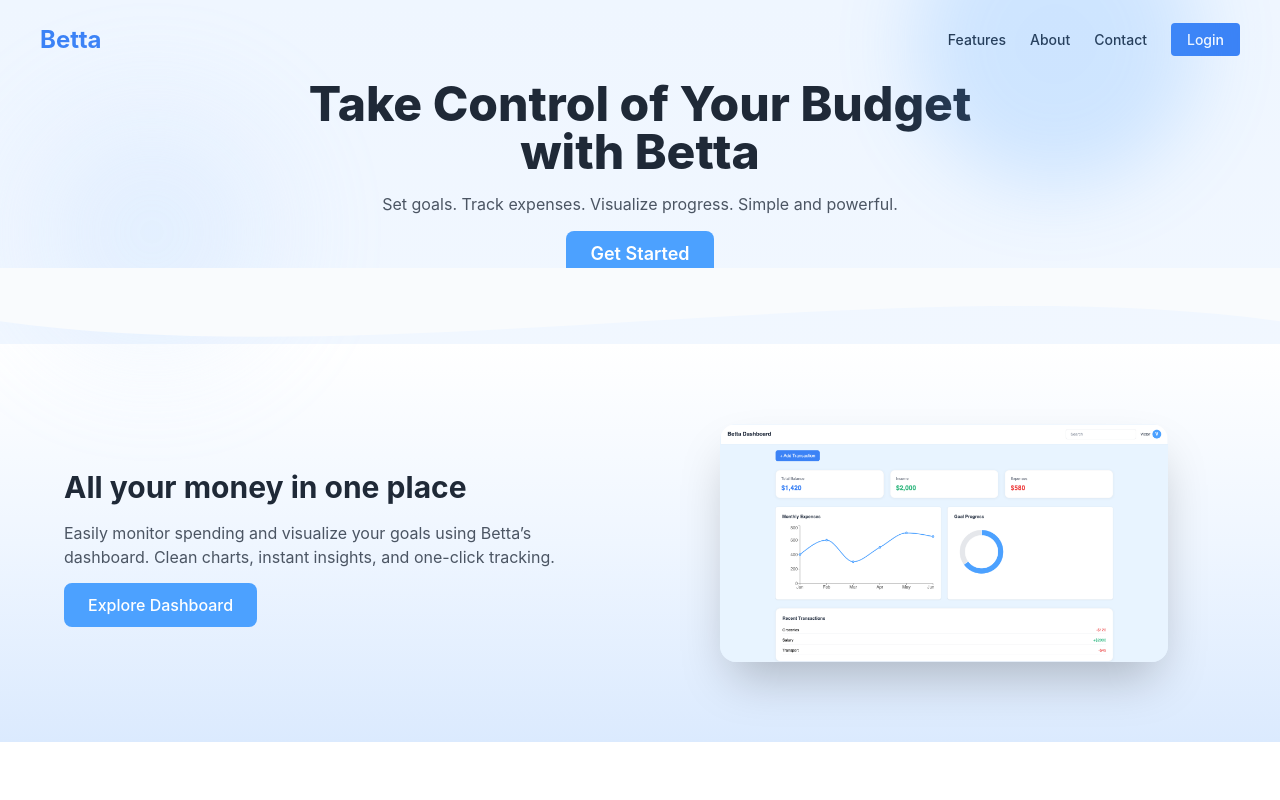
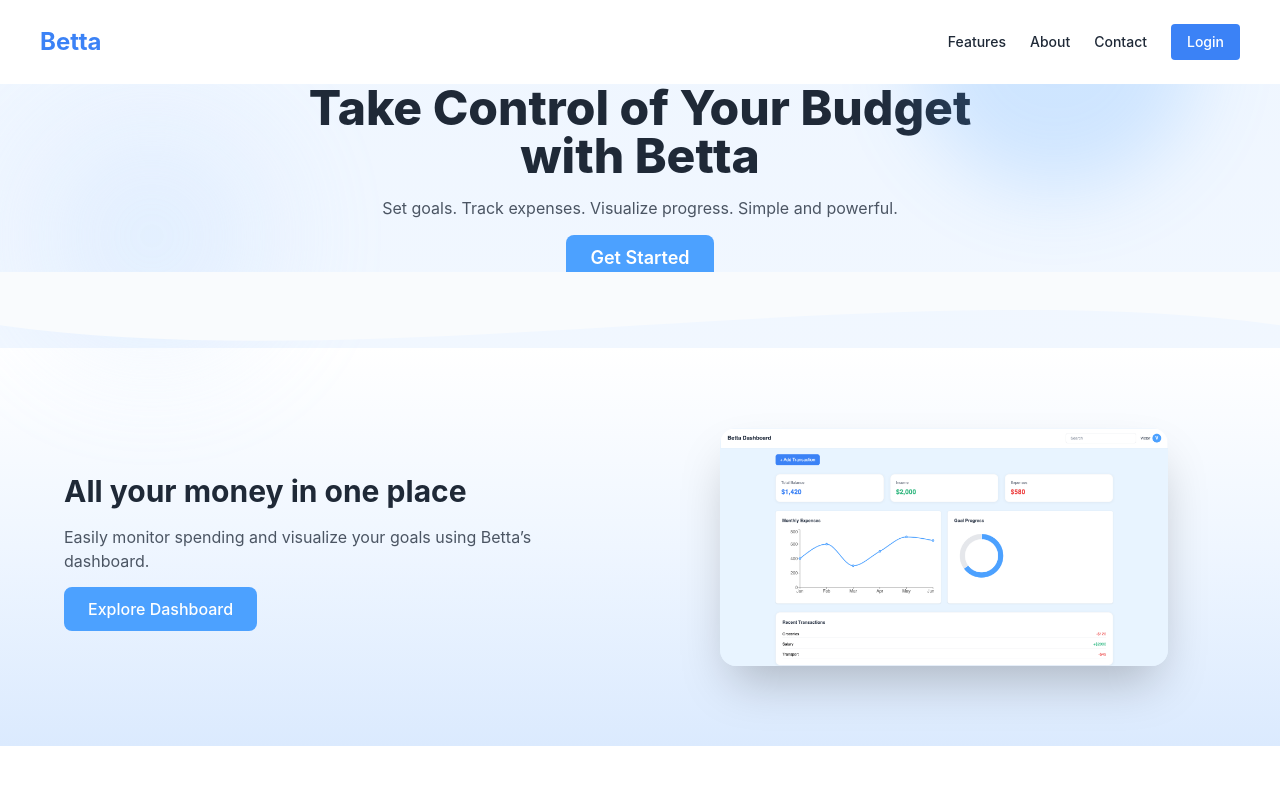
Before and after one commit to victorcreativee/Betta, a React (Create React App) app in the folder frontend/: page / in a window 1280 px wide. Shown: the top 800 px of the page. Built offline with nearby package versions, Linux system fonts and the light colour scheme.

Commit message:
landing page finalize

```diff
--- a/frontend/package.json
+++ b/frontend/package.json
@@ -21,6 +21,7 @@
     "react-intersection-observer": "^9.16.0",
     "react-router-dom": "^7.6.3",
     "react-scripts": "^5.0.1",
+    "react-scroll": "^1.9.3",
     "react-toastify": "^11.0.5",
     "recharts": "^3.0.2"
   },
--- a/frontend/src/index.css
+++ b/frontend/src/index.css
@@ -7,3 +7,6 @@ body {
   font-family: 'Inter', sans-serif;
   background-color: #E8F4FF;
 }
+html {
+  scroll-behavior: smooth;
+}
--- a/frontend/src/pages/Landing.jsx
+++ b/frontend/src/pages/Landing.jsx
@@ -1,31 +1,39 @@
 import { motion } from "framer-motion";
-import { Link } from "react-router-dom";
+import { useInView } from "react-intersection-observer";
 import mockupImage from "../assets/mockup.png";
-import { useInView } from "react-intersection-observer";
+import { Link as ScrollLink } from "react-scroll";
+import { Link as RouterLink } from "react-router-dom";
 
 export default function Landing() {
   return (
-    <div className="min-h-screen bg-gradient-to-b from-blue-50 to-white text-gray-800 flex flex-col">
+    <div className="min-h-screen scroll-smooth bg-gradient-to-b from-blue-50 to-white text-gray-800 flex flex-col">
 
       {/* Navbar */}
       <motion.header
-        className="flex justify-between items-center px-10 py-6"
+        className="flex justify-between items-center px-10 py-6 z-50 bg-white"
         initial={{ opacity: 0, y: -20 }}
         animate={{ opacity: 1, y: 0 }}
         transition={{ duration: 0.6 }}
       >
         <h1 className="text-2xl font-bold text-blue-500">Betta</h1>
-        <nav className="space-x-6 text-sm font-medium">
-          <a href="#features" className="hover:text-blue-600">Features</a>
-          <a href="#about" className="hover:text-blue-600">About</a>
-          <a href="#contact" className="hover:text-blue-600">Contact</a>
-          <Link to="/login" className="bg-blue-500 text-white px-4 py-2 rounded hover:bg-blue-600">Login</Link>
+        <nav className="space-x-6 text-sm font-medium flex items-center">
+          <ScrollLink to="features" smooth={true} duration={500} offset={-80} className="hover:text-blue-600 cursor-pointer" href="#">
+            Features
+          </ScrollLink>
+          <ScrollLink to="about" smooth={true} duration={500} offset={-80} className="hover:text-blue-600 cursor-pointer" href="#">
+            About
+          </ScrollLink>
+          <ScrollLink to="contact" smooth={true} duration={500} offset={-80} className="hover:text-blue-600 cursor-pointer" href="#">
+            Contact
+          </ScrollLink>
+          <RouterLink to="/login" className="bg-blue-500 text-white px-4 py-2 rounded hover:bg-blue-600">
+            Login
+          </RouterLink>
         </nav>
       </motion.header>
 
       {/* Hero Section */}
       <main className="flex-1 flex flex-col items-center justify-center text-center px-6 relative">
-        {/* Abstract Shapes */}
         <div className="absolute top-10 left-10 w-56 h-56 bg-blue-200 rounded-full opacity-30 blur-3xl animate-pulse" />
         <div className="absolute bottom-20 right-20 w-72 h-72 bg-primary rounded-full opacity-20 blur-2xl" />
 
@@ -47,44 +55,29 @@ export default function Landing() {
           Set goals. Track expenses. Visualize progress. Simple and powerful.
         </motion.p>
 
-        <motion.div
-          initial={{ scale: 0.8 }}
-          animate={{ scale: 1 }}
-          transition={{ delay: 0.9, duration: 0.6 }}
-        >
-          <Link
-            to="/Register"
-            className="bg-primary text-white px-6 py-3 rounded-lg text-lg font-semibold hover:bg-blue-600"
-          >
+        <motion.div initial={{ scale: 0.8 }} animate={{ scale: 1 }} transition={{ delay: 0.9, duration: 0.6 }}>
+          <RouterLink to="/register" className="bg-primary text-white px-6 py-3 rounded-lg text-lg font-semibold hover:bg-blue-600">
             Get Started
-          </Link>
+          </RouterLink>
         </motion.div>
       </main>
 
       {/* SVG Divider */}
       <div className="w-full overflow-hidden leading-none rotate-180 -mb-1">
         <svg viewBox="0 0 500 150" preserveAspectRatio="none" className="w-full h-20">
-          <path
-            d="M0.00,49.98 C150.00,150.00 349.84,-50.00 500.00,49.98 L500.00,150.00 L0.00,150.00 Z"
-            style={{ stroke: "none", fill: "#F9FBFD" }}
-          />
+          <path d="M0.00,49.98 C150.00,150.00 349.84,-50.00 500.00,49.98 L500.00,150.00 L0.00,150.00 Z" style={{ stroke: "none", fill: "#F9FBFD" }} />
         </svg>
       </div>
 
       {/* Mockup Showcase Section */}
       <section className="mt-0 px-6 py-20 bg-gradient-to-b from-white via-blue-50 to-blue-100">
         <div className="max-w-6xl mx-auto flex flex-col md:flex-row items-center gap-16">
-
-          {/* Scroll-Animated Text Block */}
           <ScrollAnimatedText />
-
-          {/* Scroll-Animated Mockup Image */}
           <ScrollAnimatedMockup />
-
         </div>
       </section>
 
-    {/* Feature Section */}
+      {/* Features Section */}
       <section id="features" className="bg-white py-24 px-6">
         <div className="max-w-6xl mx-auto text-center mb-16">
           <h2 className="text-4xl font-bold text-gray-800 mb-4">Smart Features That Empower You</h2>
@@ -94,27 +87,15 @@ export default function Landing() {
         </div>
 
         <div className="grid md:grid-cols-2 gap-12 max-w-5xl mx-auto">
-        <FeatureItem
-          title="Real-Time Tracking"
-          text="Track income and expenses as they happen — always know where your money is."
-        />
-        <FeatureItem
-          title="Goal Setting"
-          text="Set savings goals and monitor progress visually, so you stay motivated and accountable."
-        />
-        <FeatureItem
-          title="Visual Insights"
-          text="Pie charts, line graphs, and radial progress bars to help you understand your habits."
-        />
-        <FeatureItem
-          title="Simple Interface"
-          text="Designed to feel effortless — smooth UI with a calming light-blue theme."
-        />
+          <FeatureItem title="Real-Time Tracking" text="Track income and expenses as they happen — always know where your money is." />
+          <FeatureItem title="Goal Setting" text="Set savings goals and monitor progress visually, so you stay motivated and accountable." />
+          <FeatureItem title="Visual Insights" text="Pie charts, line graphs, and radial progress bars to help you understand your habits." />
+          <FeatureItem title="Simple Interface" text="Designed to feel effortless — smooth UI with a calming light-blue theme." />
         </div>
       </section>
 
-    {/* Value Highlights Section */}
-    <section className="bg-gradient-to-b from-blue-100 via-white to-white py-24 px-6">
+      {/* About Section */}
+      <section id="about" className="bg-gradient-to-b from-blue-100 via-white to-white py-24 px-6">
         <div className="max-w-6xl mx-auto text-center mb-16">
           <h2 className="text-4xl font-bold text-gray-800 mb-4">Why Betta Works for You</h2>
           <p className="text-gray-600 max-w-2xl mx-auto">
@@ -123,18 +104,9 @@ export default function Landing() {
         </div>
 
         <div className="grid md:grid-cols-3 gap-8 max-w-5xl mx-auto">
-        <ValueItem
-          title="Built for Simplicity"
-          text="Minimal clicks. Fast input. Everything where you expect it."
-        />
-        <ValueItem
-          title="Designed for Clarity"
-          text="No clutter — just numbers and insights that make sense."
-        />
-        <ValueItem
-          title="Goals Made Visible"
-          text="Your progress is always visual — not just numbers, but purpose."
-        />
+          <ValueItem title="Built for Simplicity" text="Minimal clicks. Fast input. Everything where you expect it." />
+          <ValueItem title="Designed for Clarity" text="No clutter — just numbers and insights that make sense." />
+          <ValueItem title="Goals Made Visible" text="Your progress is always visual — not just numbers, but purpose." />
         </div>
       </section>
 
@@ -146,54 +118,41 @@ export default function Landing() {
         </div>
 
         <div className="grid md:grid-cols-3 gap-8 max-w-5xl mx-auto">
-        <TestimonialCard
-          name="Sarah M."
-          text="Betta completely changed the way I budget. Simple and stress-free."
-        />
-        <TestimonialCard
-          name="James L."
-          text="I finally feel in control of my finances thanks to the goal setting tools."
-        />
-        <TestimonialCard
-          name="Lina K."
-          text="Beautiful interface and very intuitive. Love the visualizations!"
-        />
+          <TestimonialCard name="Sarah M." text="Betta completely changed the way I budget. Simple and stress-free." />
+          <TestimonialCard name="James L." text="I finally feel in control of my finances thanks to the goal setting tools." />
+          <TestimonialCard name="Lina K." text="Beautiful interface and very intuitive. Love the visualizations!" />
         </div>
       </section>
 
-    {/* CTA Banner */}
-    <section className="bg-blue-600 text-white py-20 px-6 text-center">
+      {/* CTA Section */}
+      <section id="contact" className="bg-blue-600 text-white py-20 px-6 text-center">
         <h2 className="text-4xl font-bold mb-4">Take Control of Your Finances Today</h2>
         <p className="mb-6 text-lg max-w-xl mx-auto">
           Join hundreds already budgeting smarter with Betta. It’s fast, free, and easy to get started.
         </p>
-      <Link
-        to="/dashboard"
-        className="inline-block bg-white text-blue-600 font-semibold px-6 py-3 rounded-lg hover:bg-blue-100 transition"
-      >
+        <RouterLink to="/dashboard" className="inline-block bg-white text-blue-600 font-semibold px-6 py-3 rounded-lg hover:bg-blue-100 transition">
           Launch Dashboard
-      </Link>
+        </RouterLink>
       </section>
-
 
       {/* Footer */}
       <footer className="bg-[#f0f4f8] py-10 px-6 text-center text-sm text-gray-500">
         <div className="max-w-6xl mx-auto">
           <p>© {new Date().getFullYear()} Betta — All rights reserved.</p>
           <div className="flex justify-center space-x-4 mt-2">
-          <Link to="/" className="hover:underline">Home</Link>
-          <Link to="/dashboard" className="hover:underline">Dashboard</Link>
-          <a href="#features" className="hover:underline">Features</a>
+            <RouterLink to="/" className="hover:underline">Home</RouterLink>
+            <RouterLink to="/dashboard" className="hover:underline">Dashboard</RouterLink>
+            <ScrollLink to="features" smooth={true} duration={500} className="hover:underline cursor-pointer" href="#">Features</ScrollLink>
           </div>
         </div>
       </footer>
-
     </div>
   );
 
+  // Animated helper components
+
   function ScrollAnimatedText() {
     const [ref, inView] = useInView({ triggerOnce: true, threshold: 0.2 });
-
     return (
       <motion.div
         ref={ref}
@@ -202,26 +161,17 @@ export default function Landing() {
         transition={{ duration: 0.6 }}
         className="md:w-1/2 text-center md:text-left"
       >
-        <h3 className="text-3xl font-bold text-gray-800 mb-4">
-          All your money in one place
-        </h3>
-        <p className="text-gray-600 mb-6">
-          Easily monitor spending and visualize your goals using Betta’s dashboard.
-          Clean charts, instant insights, and one-click tracking.
-        </p>
-        <Link
-          to="/dashboard"
-          className="bg-primary text-white px-6 py-3 rounded-lg font-medium hover:bg-blue-600 transition"
-        >
+        <h3 className="text-3xl font-bold text-gray-800 mb-4">All your money in one place</h3>
+        <p className="text-gray-600 mb-6">Easily monitor spending and visualize your goals using Betta’s dashboard.</p>
+        <RouterLink to="/dashboard" className="bg-primary text-white px-6 py-3 rounded-lg font-medium hover:bg-blue-600 transition">
           Explore Dashboard
-        </Link>
+        </RouterLink>
       </motion.div>
     );
   }
 
   function ScrollAnimatedMockup() {
     const [ref, inView] = useInView({ triggerOnce: true, threshold: 0.3 });
-
     return (
       <motion.div
         ref={ref}
@@ -230,18 +180,13 @@ export default function Landing() {
         transition={{ duration: 0.8 }}
         className="md:w-1/2"
       >
-        <img
-          src={mockupImage}
-          alt="App Mockup"
-          className="rounded-xl shadow-2xl w-full max-w-md mx-auto"
-        />
+        <img src={mockupImage} alt="App Mockup" className="rounded-xl shadow-2xl w-full max-w-md mx-auto" />
       </motion.div>
     );
   }
 
   function FeatureItem({ title, text }) {
     const [ref, inView] = useInView({ triggerOnce: true, threshold: 0.2 });
-
     return (
       <motion.div
         ref={ref}
@@ -258,7 +203,6 @@ export default function Landing() {
 
   function ValueItem({ title, text }) {
     const [ref, inView] = useInView({ triggerOnce: true, threshold: 0.15 });
-
     return (
       <motion.div
         ref={ref}
@@ -275,7 +219,6 @@ export default function Landing() {
 
   function TestimonialCard({ name, text }) {
     const [ref, inView] = useInView({ triggerOnce: true, threshold: 0.2 });
-
     return (
       <motion.div
         ref={ref}
@@ -289,5 +232,4 @@ export default function Landing() {
       </motion.div>
     );
   }
-
 }
```
Also changed, not shown: 1 other file (tests, documents, lock files or other folders). Lines whose indentation alone changed are shown as unchanged.
